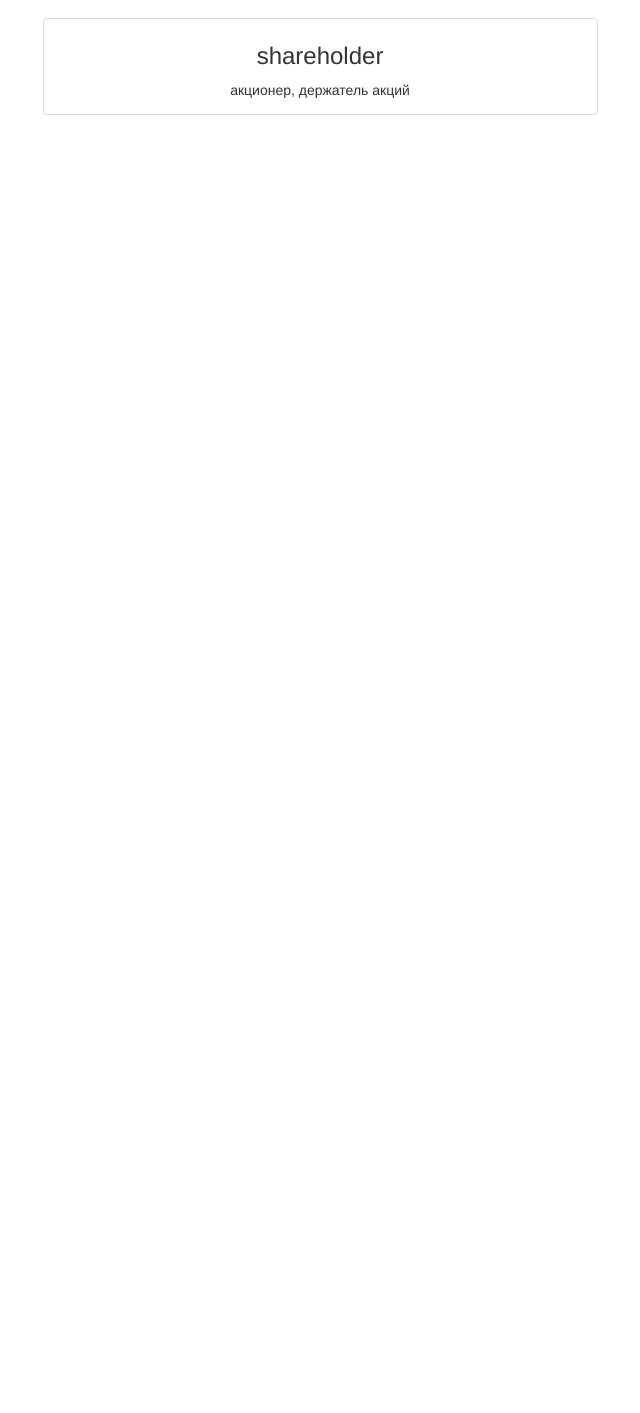
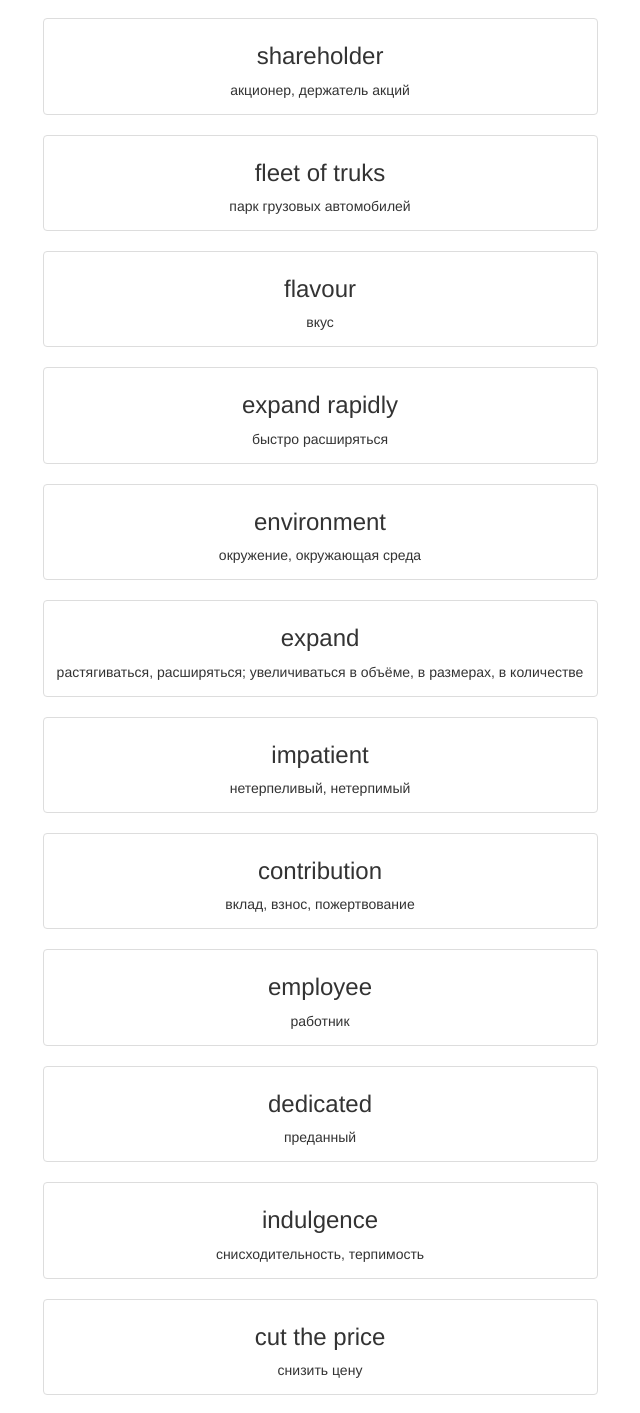
Before and after one commit to wiacheslav/wordcards, an Angular app: page /all in a window 1280 px wide. Shown: the part 1332-2745 px from the top of the page, without its empty margins (320-960 px from the left). Before the commit the page ends 1467 px from the top, so only its background shows below. Built offline with nearby package versions, Linux system fonts and the light colour scheme.

Commit message:
add words

```diff
--- a/src/app/word-card.ts
+++ b/src/app/word-card.ts
@@ -64,5 +64,105 @@ export const CARDS: WordCard[] = [
         id: 11,
         english: `shareholder`,
         russian: `акционер, держатель акций`
+    },
+    {
+        id: 12,
+        english: `fleet of truks`,
+        russian: `парк грузовых автомобилей`
+    },
+    {
+        id: 11,
+        english: `flavour`,
+        russian: `вкус`
+    },
+    {
+        id: 11,
+        english: `expand rapidly`,
+        russian: `быстро расширяться`
+    },
+    {
+        id: 11,
+        english: `environment`,
+        russian: `окружение, окружающая среда`
+    },
+    {
+        id: 11,
+        english: `expand`,
+        russian: `растягиваться, расширяться; увеличиваться в объёме, в размерах, в количестве`
+    },
+    {
+        id: 11,
+        english: `impatient`,
+        russian: `нетерпеливый, нетерпимый`
+    },
+    {
+        id: 11,
+        english: `contribution`,
+        russian: `вклад, взнос, пожертвование`
+    },
+    {
+        id: 11,
+        english: `employee`,
+        russian: `работник`
+    },
+    {
+        id: 11,
+        english: `dedicated`,
+        russian: `преданный`
+    },
+    {
+        id: 11,
+        english: `indulgence`,
+        russian: `снисходительность, терпимость`
+    },
+    {
+        id: 11,
+        english: `cut the price`,
+        russian: `снизить цену`
+    },
+    {
+        id: 11,
+        english: `consumer`,
+        russian: `потребитель`
+    },
+    {
+        id: 11,
+        english: `competitive`,
+        russian: `конкурентоспособный`
+    },
+    {
+        id: 11,
+        english: `cashflow`,
+        russian: `поток наличности`
+    },
+    {
+        id: 11,
+        english: `meeting in person`,
+        russian: `личная встреча`
+    },
+    {
+        id: 11,
+        english: `board meeting`,
+        russian: `заседание правления`
+    },
+    {
+        id: 11,
+        english: `all time high`,
+        russian: `небывало-высокий уровень`
+    },
+    {
+        id: 11,
+        english: `cooling-off period`,
+        russian: `период обдумывания`
+    },
+    {
+        id: 11,
+        english: `convenience store`,
+        russian: `вечерний магазин, ночной магазин (небольшой магазин, торгующий самыми необходимыми товарами, в основном продуктами, и работающий дольше магазинов, иногда круглосуточно)`
+    },
+    {
+        id: 11,
+        english: `lead`,
+        russian: `потенциальный покупатель`
     }
 ];
```
Also changed, not shown: 7 other files (tests, documents, lock files or other folders).
